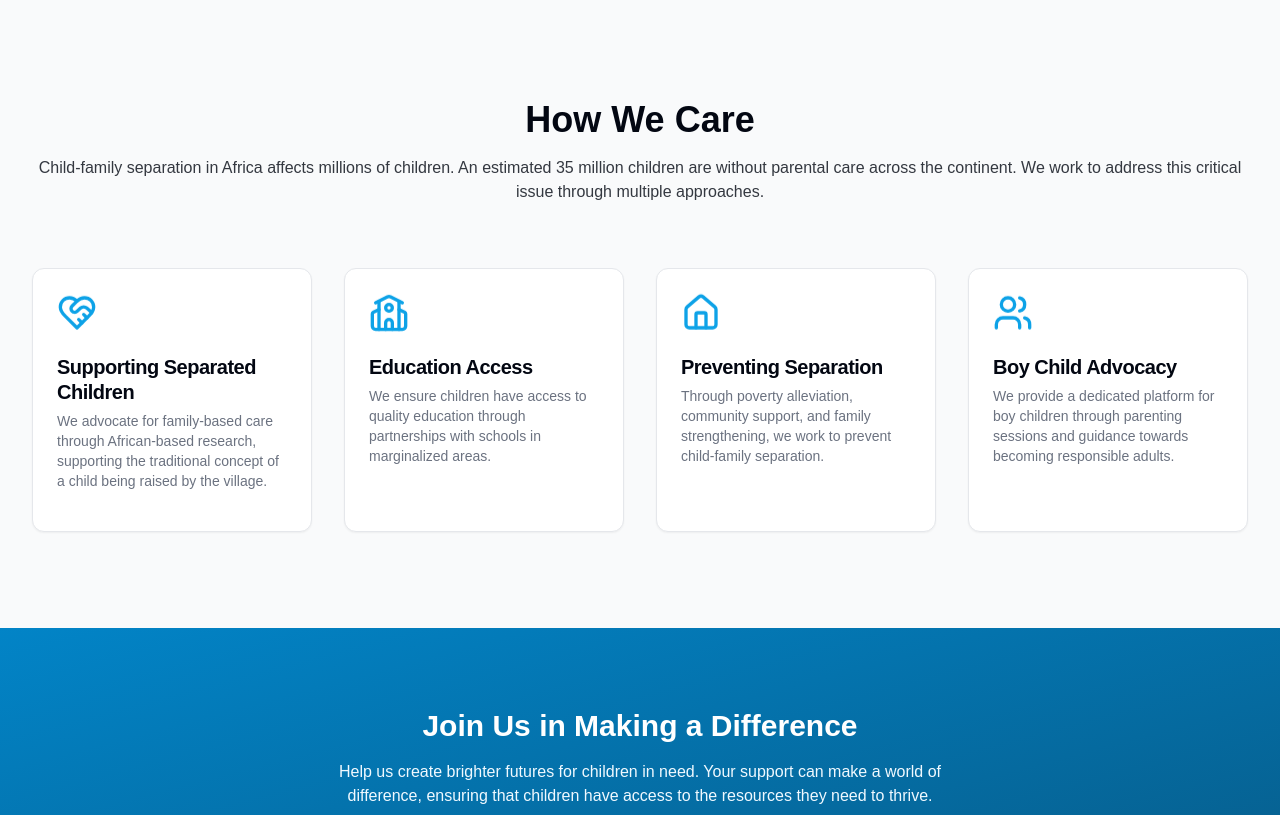
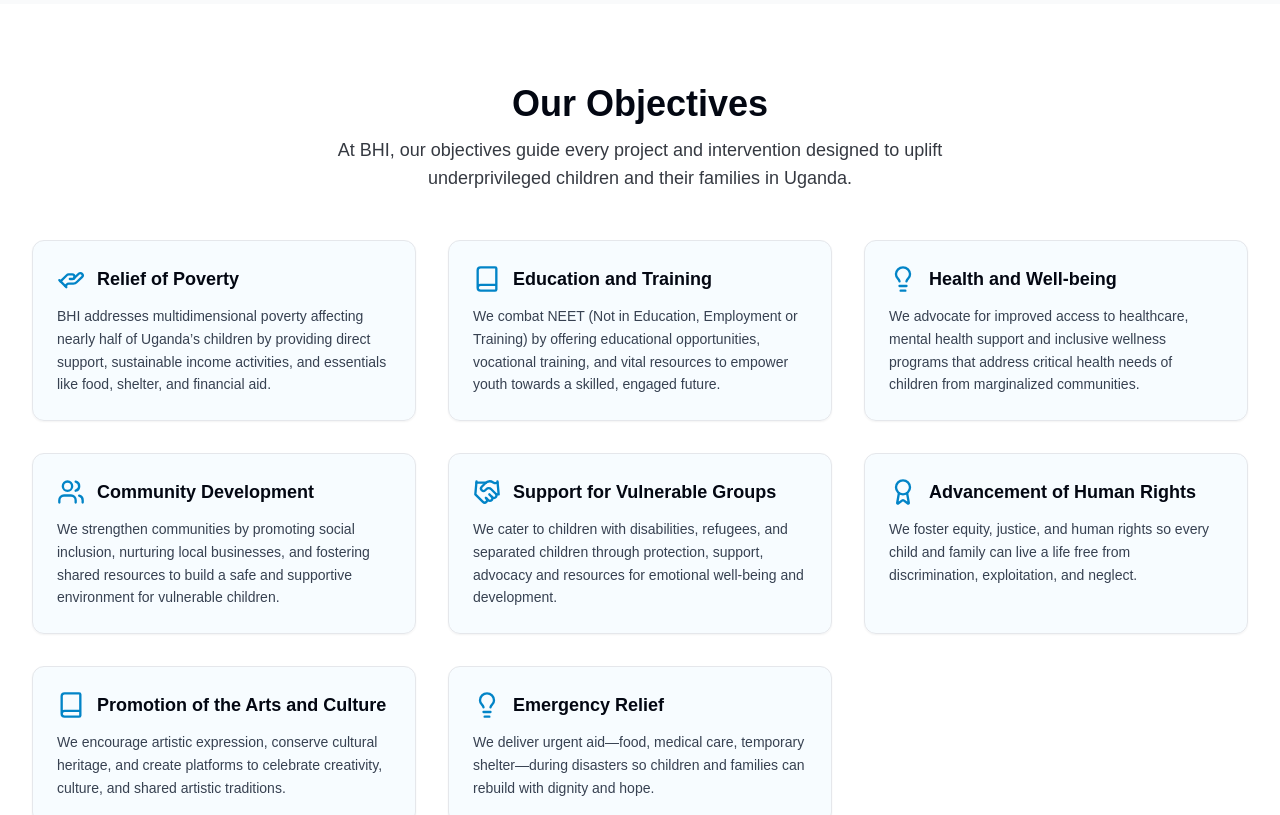
Before and after one commit to mugobe/nurturing-futures-project, a React (Vite) app: page / in a window 1280 px wide. Shown: the part 1760-2575 px from the top of the page. Built offline with nearby package versions, Linux system fonts and the light colour scheme.

Commit message:
Add objectives to home page
Display BHI's objectives on the home page.

```diff
--- /dev/null
+++ b/src/components/home/ObjectivesSection.tsx
@@ -0,0 +1,84 @@
+
+import React from "react";
+import { Award, Book, HandHelping, Users, Lightbulb, Handshake } from "lucide-react";
+
+const objectives = [
+  {
+    icon: <HandHelping className="text-hope-600" size={28} />,
+    title: "Relief of Poverty",
+    description:
+      "BHI addresses multidimensional poverty affecting nearly half of Uganda’s children by providing direct support, sustainable income activities, and essentials like food, shelter, and financial aid.",
+  },
+  {
+    icon: <Book className="text-hope-600" size={28} />,
+    title: "Education and Training",
+    description:
+      "We combat NEET (Not in Education, Employment or Training) by offering educational opportunities, vocational training, and vital resources to empower youth towards a skilled, engaged future.",
+  },
+  {
+    icon: <Lightbulb className="text-hope-600" size={28} />,
+    title: "Health and Well-being",
+    description:
+      "We advocate for improved access to healthcare, mental health support and inclusive wellness programs that address critical health needs of children from marginalized communities.",
+  },
+  {
+    icon: <Users className="text-hope-600" size={28} />,
+    title: "Community Development",
+    description:
+      "We strengthen communities by promoting social inclusion, nurturing local businesses, and fostering shared resources to build a safe and supportive environment for vulnerable children.",
+  },
+  {
+    icon: <Handshake className="text-hope-600" size={28} />,
+    title: "Support for Vulnerable Groups",
+    description:
+      "We cater to children with disabilities, refugees, and separated children through protection, support, advocacy and resources for emotional well-being and development.",
+  },
+  {
+    icon: <Award className="text-hope-600" size={28} />,
+    title: "Advancement of Human Rights",
+    description:
+      "We foster equity, justice, and human rights so every child and family can live a life free from discrimination, exploitation, and neglect.",
+  },
+  {
+    icon: <Book className="text-hope-600" size={28} />,
+    title: "Promotion of the Arts and Culture",
+    description:
+      "We encourage artistic expression, conserve cultural heritage, and create platforms to celebrate creativity, culture, and shared artistic traditions.",
+  },
+  {
+    icon: <Lightbulb className="text-hope-600" size={28} />,
+    title: "Emergency Relief",
+    description:
+      "We deliver urgent aid—food, medical care, temporary shelter—during disasters so children and families can rebuild with dignity and hope.",
+  },
+];
+
+const ObjectivesSection = () => (
+  <section className="py-16 md:py-20 bg-white" id="objectives">
+    <div className="container-custom">
+      <div className="text-center mb-12">
+        <h2 className="text-3xl md:text-4xl font-bold mb-3 text-balance">
+          Our Objectives
+        </h2>
+        <p className="text-foreground/80 text-base md:text-lg max-w-2xl mx-auto">
+          At BHI, our objectives guide every project and intervention designed to uplift underprivileged children and their families in Uganda.
+        </p>
+      </div>
+      <div className="grid gap-8 sm:grid-cols-2 lg:grid-cols-3">
+        {objectives.map((obj, idx) => (
+          <div
+            key={idx}
+            className="rounded-xl border border-gray-200 bg-hope-50/50 shadow-sm p-6 hover:shadow-lg transition group"
+          >
+            <div className="flex items-center mb-3">{obj.icon}
+              <span className="ml-3 font-semibold text-lg">{obj.title}</span>
+            </div>
+            <p className="text-gray-700 text-sm leading-relaxed">{obj.description}</p>
+          </div>
+        ))}
+      </div>
+    </div>
+  </section>
+);
+
+export default ObjectivesSection;
--- a/src/pages/Index.tsx
+++ b/src/pages/Index.tsx
@@ -1,4 +1,3 @@
-
 import React from 'react';
 import Navbar from '@/components/layout/Navbar';
 import Footer from '@/components/layout/Footer';
@@ -6,6 +5,7 @@ import Hero from '@/components/home/Hero';
 import MissionSection from '@/components/home/MissionSection';
 import ImpactSection from '@/components/home/ImpactSection';
 import BlogPreview from '@/components/home/BlogPreview';
+import ObjectivesSection from '@/components/home/ObjectivesSection';
 import { Heart, Mail, Users } from 'lucide-react';
 import Button from '@/components/shared/Button';
 import { Link } from 'react-router-dom';
@@ -18,6 +18,7 @@ const Index = () => {
       <main className="flex-grow">
         <Hero />
         <MissionSection />
+        <ObjectivesSection />
         <ImpactSection />
 
         {/* Call to Action Section - Simplified */}
```
